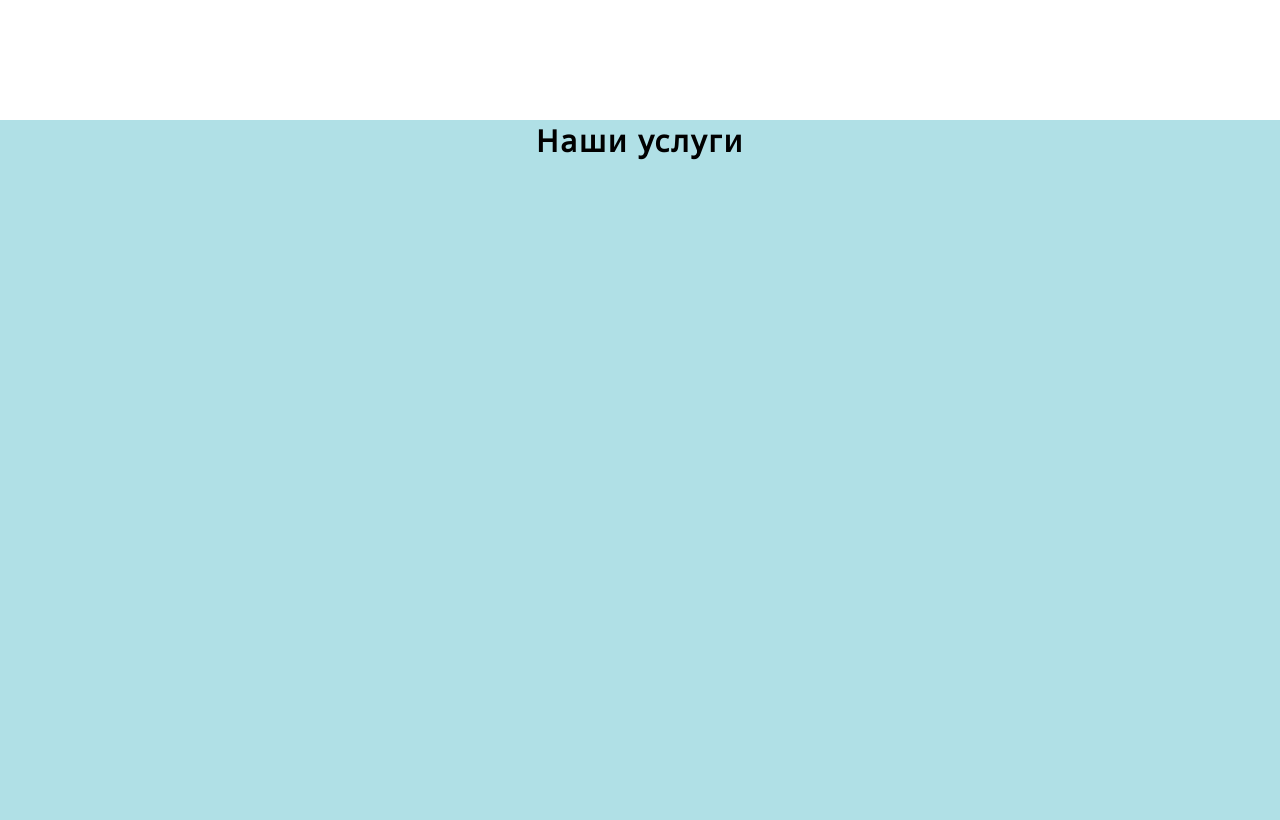
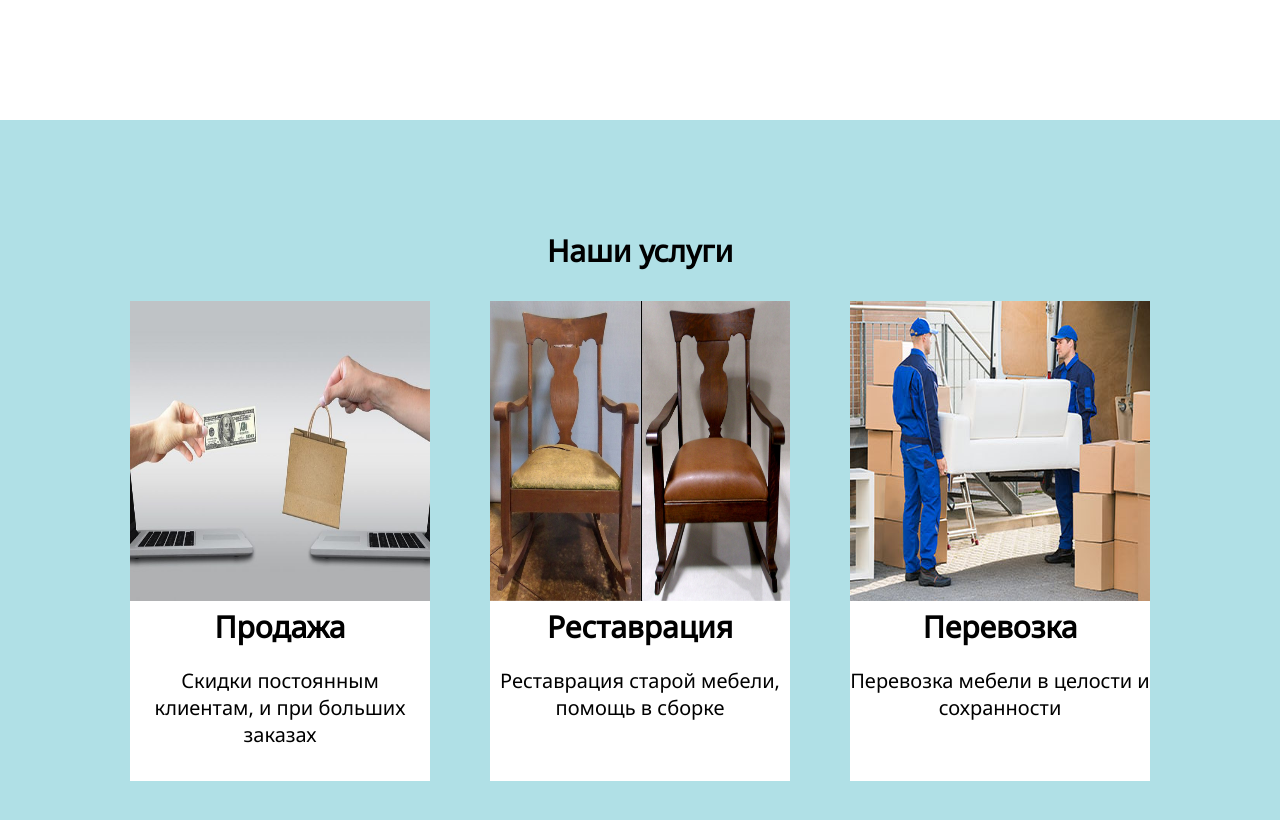
Before and after one commit to gravisanima/furniture, a plain HTML site: page index.html in a window 1280 px wide. Shown: the part 1480-2300 px from the top of the page. Drawn offline with Linux system fonts and the light colour scheme.

Commit message:
Add files via upload

```diff
--- a/index.html
+++ b/index.html
@@ -32,21 +32,23 @@
         </div>
     </div>
     <div class="services">
-        <center><h3 style="font-size: 30px; letter-spacing: 2px;">Наши услуги</h3></center>
+      <center><p style="font-weight: 900; font-size: 30px;">Наши услуги</p><center>
+      <div class="servicesdiv">
           <div class="service">
-            <img src="" class="servicepic">
-            <h1 class="servicename"></h1>
-            <p class="servicedesc"></p>
+              <img src="selling.jpg" class="servicepic">
+              <h1 class="servicename">Продажа</h1>
+              <p class="servicedesc">Скидки постоянным клиентам, и при больших заказах</p>
           </div>
           <div class="service">
-            <img src="" class="servicepic">
-            <h1 class="servicename"></h1>
-            <p class="servicedesc"></p>
+              <img src="restoration.jpg" class="servicepic">
+              <h1 class="servicename">Реставрация</h1>
+              <p class="servicedesc">Реставрация старой мебели, помощь в сборке</p>
           </div>
           <div class="service">
-            <img src="" class="servicepic">
-            <h1 class="servicename"></h1>
-            <p class="servicedesc"></p>
+              <img src="transportation.jpg" class="servicepic">
+              <h1 class="servicename">Перевозка</h1>
+              <p class="servicedesc">Перевозка мебели в целости и сохранности</p>
+          </div>
       </div>
     </div>
 </body>
--- a/style.css
+++ b/style.css
@@ -85,8 +85,35 @@ h2{
     height: 100vh;
     width: 100%;
     background-color: powderblue;
+    justify-content: center;
+    align-items: center;
+    display: flex;
+}
+
+.servicesdiv{
+  justify-content: center;
+  align-items: center;
+  display: flex;
+  text-align: center;
 }
 
 .service{
+  background: white;
+  height: 480px;
+  width: 300px;
+  margin: 30px;
+}
 
+.servicepic{
+  height: 300px;
+  width: 300px;
 }
+
+.servicedesc{
+  font-size: 20px;
+  padding-top: 20px;
+}
+
+.servicename{
+  font-size: 30px
+}
```
Also changed, not shown: restoration.jpg (added), selling.jpg (added), transportation.jpg (added). Lines whose indentation alone changed are shown as unchanged.
